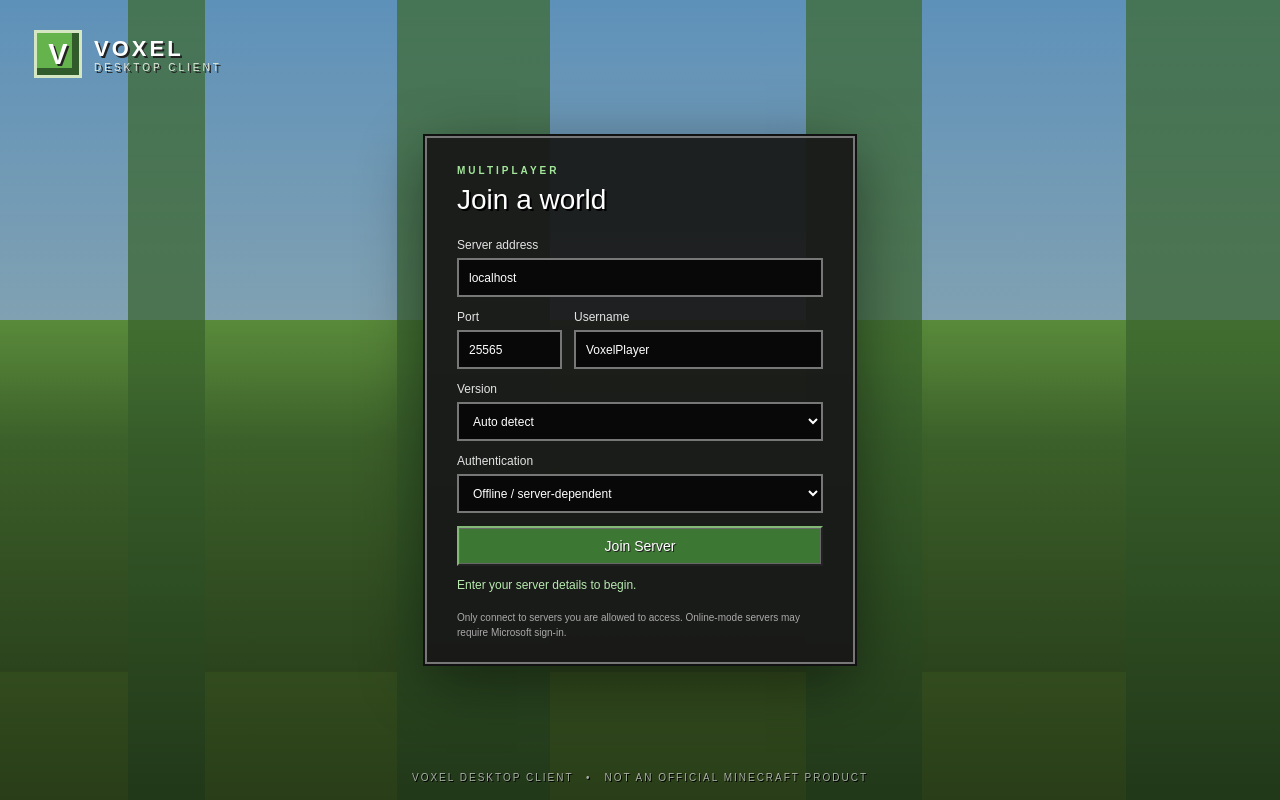
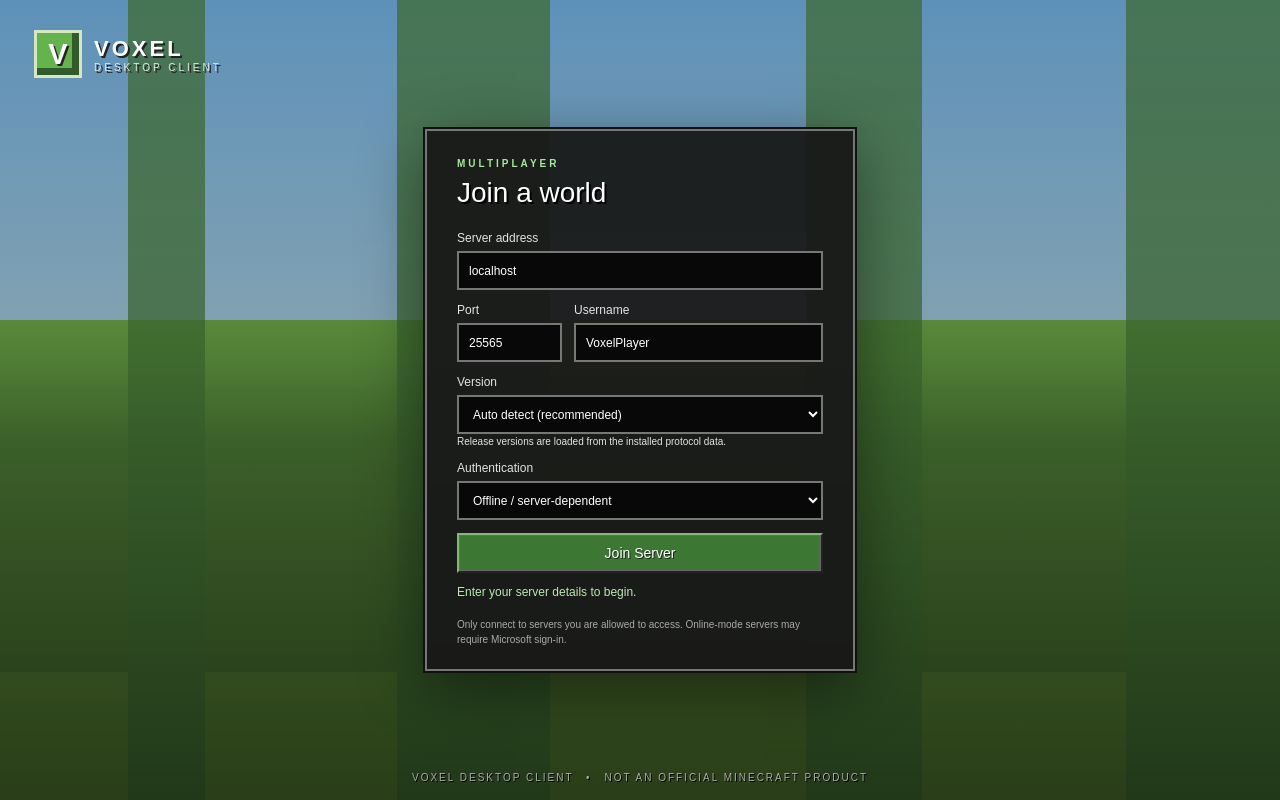
Before and after one commit to sanchezes2024-eng/minecraft-desktop-client, an Electron app: page src/index.html in a window 1280 px wide. Drawn offline with Linux system fonts and the light colour scheme; no server answers.

Commit message:
Replace short version list with dynamic supported-version selector

```diff
--- a/src/index.html
+++ b/src/index.html
@@ -16,7 +16,7 @@
       <h1>Join a world</h1>
       <label>Server address<input id="host" value="localhost" placeholder="play.example.net" autocomplete="off" required></label>
       <div class="form-row"><label>Port<input id="port" type="number" min="1" max="65535" value="25565" required></label><label>Username<input id="username" value="VoxelPlayer" maxlength="16" required></label></div>
-      <label>Version<select id="version"><option value="auto">Auto detect</option><option>1.21.4</option><option>1.20.1</option><option>1.19.4</option><option value="1.19.3">1.19.3</option><option>1.16.5</option><option>1.12.2</option><option>1.8.9</option></select></label>
+      <label>Version<select id="version"><option value="auto">Auto detect (recommended)</option></select><small class="field-help">Release versions are loaded from the installed protocol data.</small></label>
       <label>Authentication<select id="auth"><option value="offline">Offline / server-dependent</option><option value="microsoft">Microsoft account</option></select></label>
       <button id="connectBtn" class="mc-button primary" type="submit">Join Server</button>
       <div id="connectStatus" class="login-status">Enter your server details to begin.</div>
```
